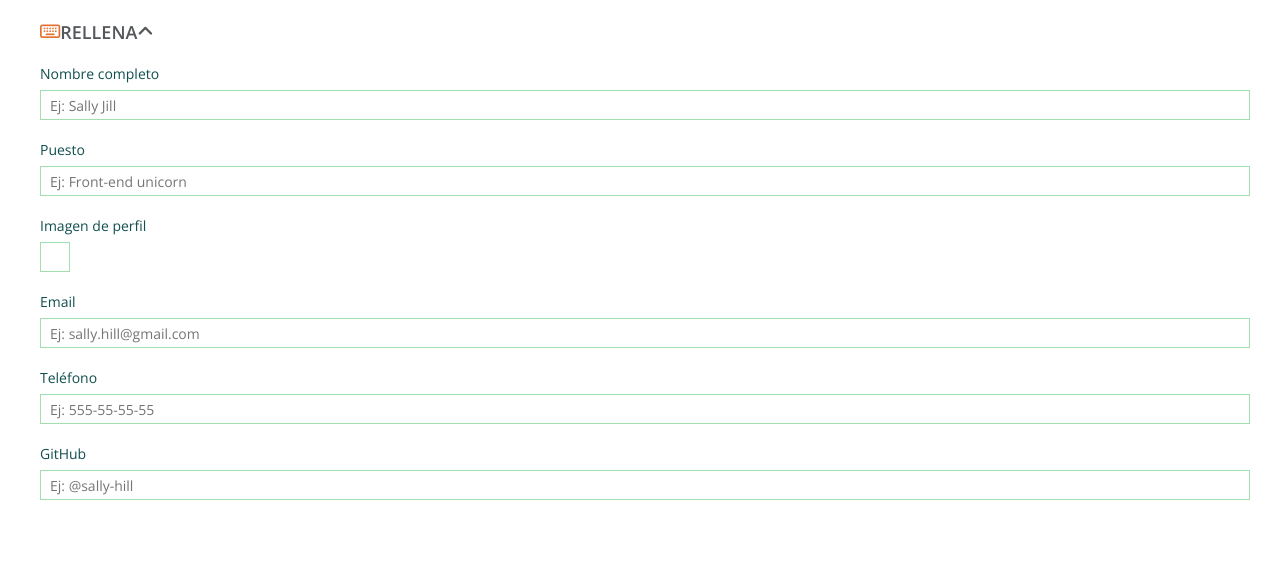
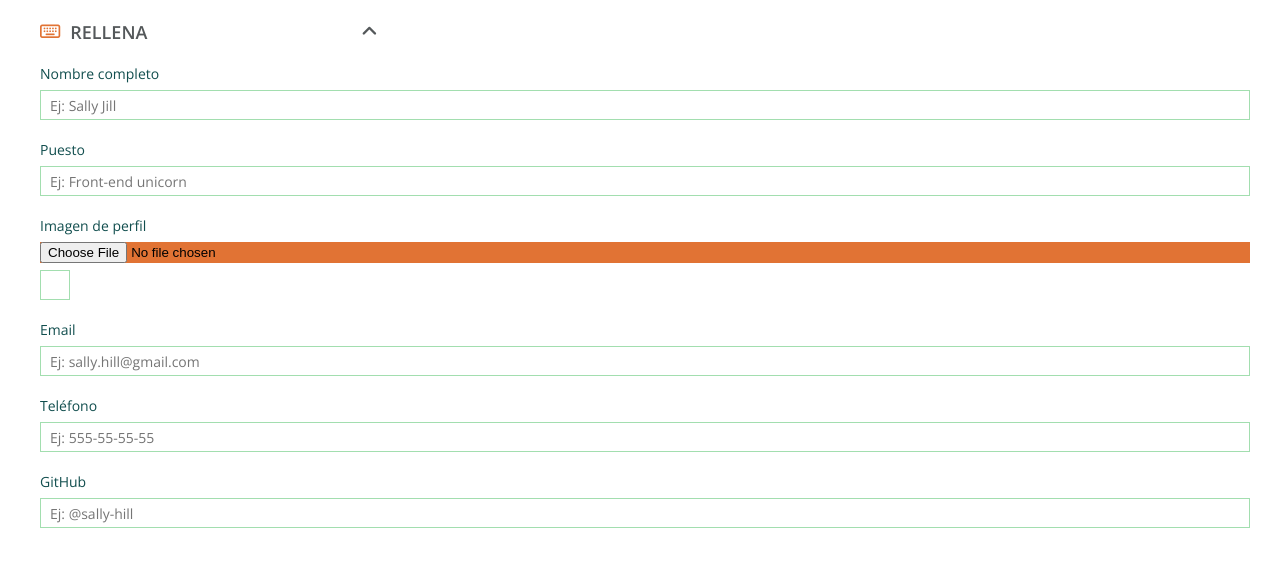
Before and after one commit to Diany0121/project-promo-V-module-2-team-1, a website built with Vite: page src/card.html in a window 1280 px wide. Built offline with nearby package versions, Linux system fonts and the light colour scheme.

Commit message:
Need changes form

```diff
--- a/src/scss/layout/_form.scss
+++ b/src/scss/layout/_form.scss
@@ -9,7 +9,10 @@
     }
     &__legend{
         display: flex;
+        flex-direction: row;
+        justify-content: flex-start;
         align-items: center;
+        gap: 10px;
         font-size: 18px;
         &--keyboard{
             color: $color-dull-orange;
@@ -22,6 +25,10 @@
         }
         &--arrowup{
             color: $color-gunmetal;
+            transform: translateX(145px);
+            @media (min-width: 768px) {
+                transform: translateX(204px);
+            }
         }
     }
     &__sticker{
@@ -44,7 +51,7 @@
         }
         &--file{
             background-color: $color-dull-orange;
-            display: none;
+            // display: none;
         }
         &--div{
             height: 30px;
```
